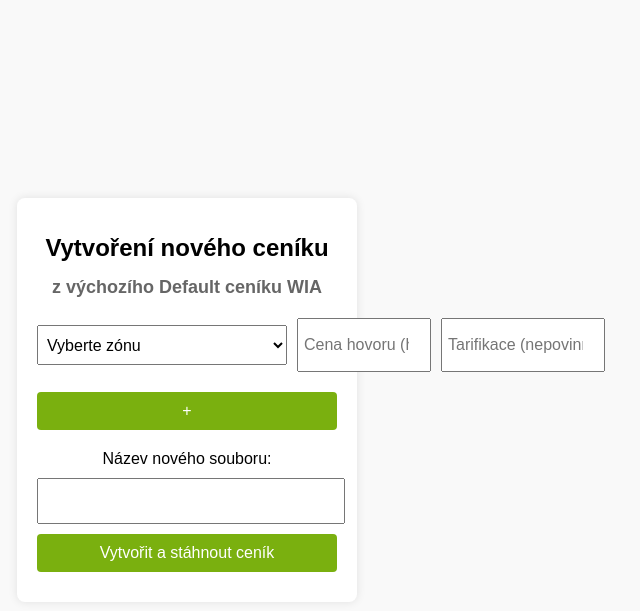
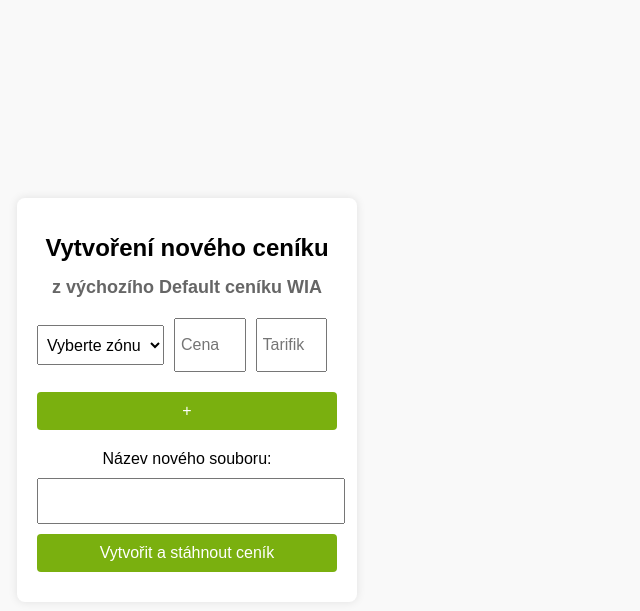
Before and after one commit to zdendael/sws_ceniky, a Flask app: page / in a window 1280 px wide. Shown: the top 611 px of the page, without its empty margins (453-1093 px from the left). Run offline with Flask 3, Linux system fonts and the light colour scheme.

Commit message:
Update index.html

```diff
--- a/templates/index.html
+++ b/templates/index.html
@@ -9,7 +9,7 @@
             background-color: #f9f9f9;
         }
         .container {
-            max-width: 1000px;
+            max-width: 1200px; /* Zvýšení šířky formuláře */
             margin: 50px auto;
             background-color: white;
             padding: 20px;
@@ -24,19 +24,18 @@
         .zone-group select,
         .zone-group input {
             margin-right: 10px;
-            height: 40px;
+            height: 40px; /* Stejná výška pro všechny vstupní pole */
             padding: 5px;
-            font-size: 16px;
-            flex: 1;
+            font-size: 16px; /* Zvýšení velikosti písma */
         }
         .zone-group select {
-            min-width: 250px;
+            flex: 2; /* Flexibilní šířka pro select */
         }
         .zone-group input[name="cena_hovoru"] {
-            width: 120px;
+            flex: 1; /* Flexibilní šířka pro pole ceny hovoru */
         }
         .zone-group input[name="tarifikace"] {
-            width: 150px;
+            flex: 1; /* Flexibilní šířka pro pole tarifikace */
         }
         .zone-group .remove-button {
             background-color: #ff4c4c;
```
